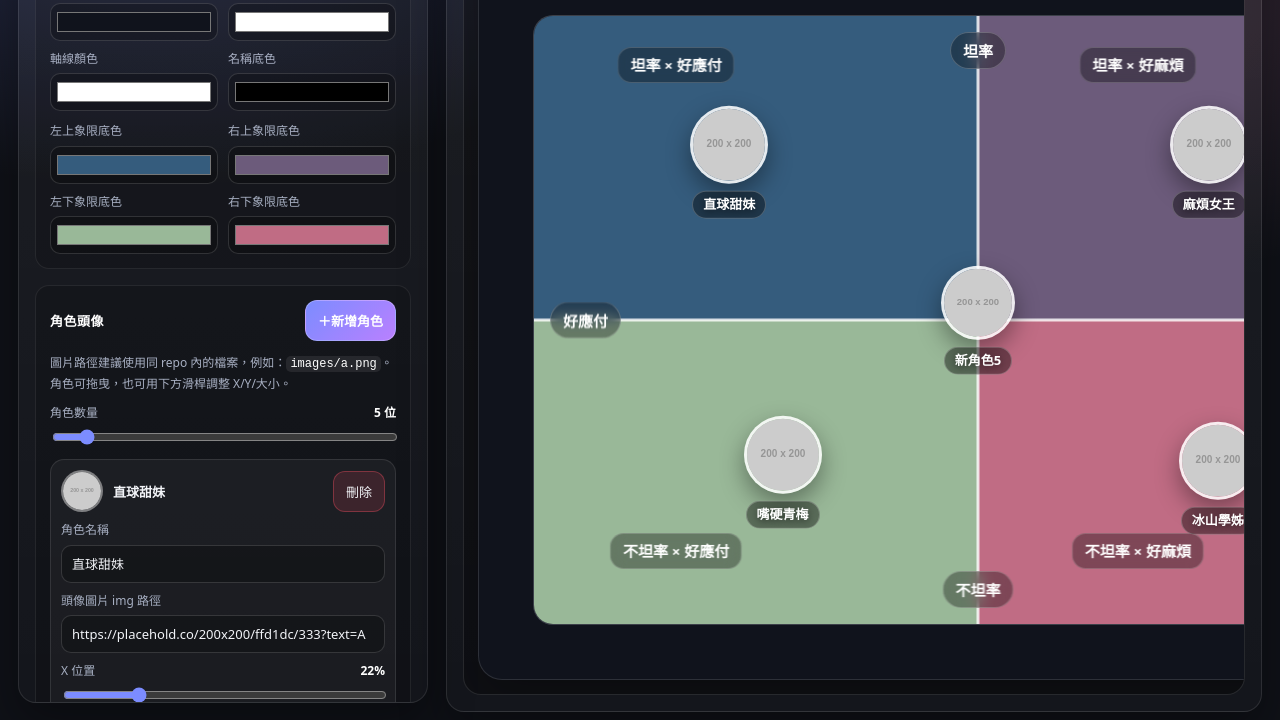
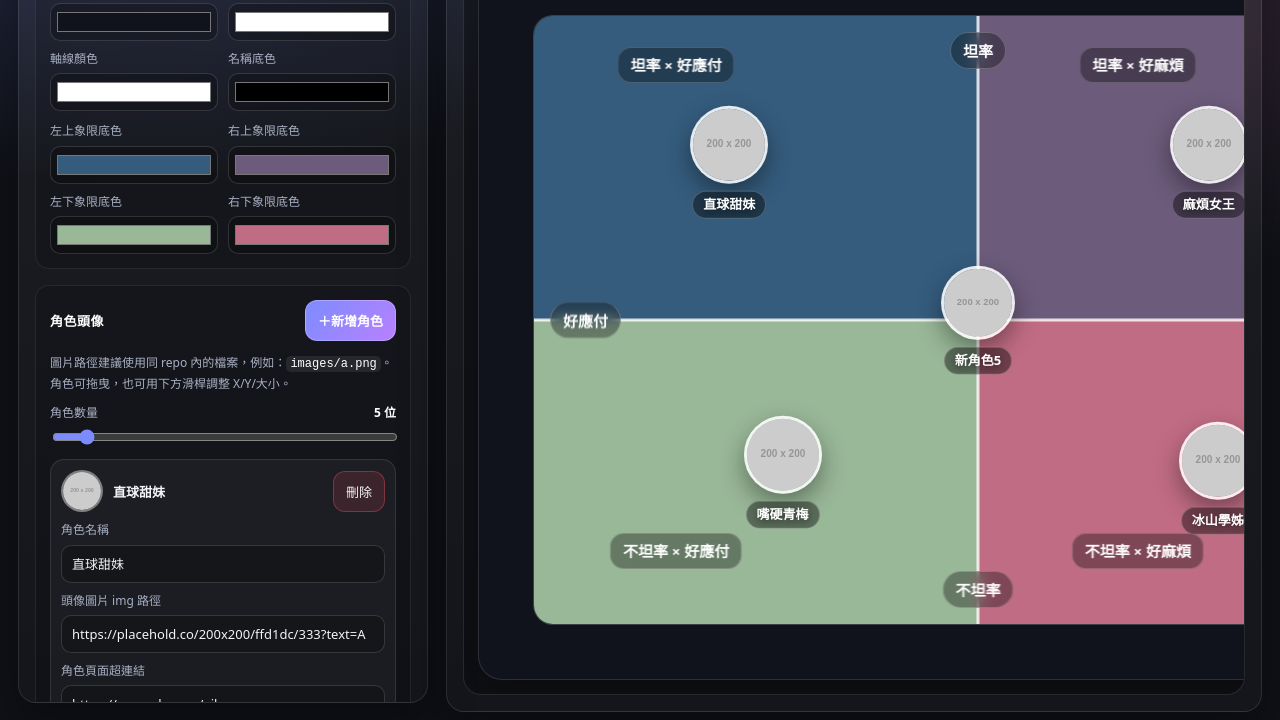
Before and after one commit to Gentuoman/4q_generate, a plain HTML site: page index.html in a window 1280 px wide. Both pictures are taken after a click on the button "＋新增角色". Shown: the part 185-905 px from the top of the page. Drawn offline with nearby package versions, Linux system fonts and the light colour scheme; placeholder pictures from the web are drawn by us.

Commit message:
Update index.html

```diff
--- a/index.html
+++ b/index.html
@@ -433,6 +433,8 @@
       cursor:grab;
       user-select:none;
       touch-action:none;
+      text-decoration:none;
+      color:inherit;
     }
 
     .roleToken:active{ cursor:grabbing; }
@@ -775,10 +777,10 @@
         qBR:{text:'不坦率 × 好麻煩', x:68, y:88}
       },
       roles:[
-        {id:uid(), name:'直球甜妹', img:'https://placehold.co/200x200/ffd1dc/333?text=A', x:22, y:24, size:78},
-        {id:uid(), name:'麻煩女王', img:'https://placehold.co/200x200/cdb4db/333?text=B', x:76, y:24, size:78},
-        {id:uid(), name:'嘴硬青梅', img:'https://placehold.co/200x200/bde0fe/333?text=C', x:28, y:75, size:78},
-        {id:uid(), name:'冰山學姊', img:'https://placehold.co/200x200/ffc8dd/333?text=D', x:77, y:76, size:78}
+        {id:uid(), name:'直球甜妹', img:'https://placehold.co/200x200/ffd1dc/333?text=A', link:'https://example.com/aika', x:22, y:24, size:78},
+        {id:uid(), name:'麻煩女王', img:'https://placehold.co/200x200/cdb4db/333?text=B', link:'https://example.com/mina', x:76, y:24, size:78},
+        {id:uid(), name:'嘴硬青梅', img:'https://placehold.co/200x200/bde0fe/333?text=C', link:'https://example.com/rin', x:28, y:75, size:78},
+        {id:uid(), name:'冰山學姊', img:'https://placehold.co/200x200/ffc8dd/333?text=D', link:'https://example.com/yuki', x:77, y:76, size:78}
       ]
     };
   }
@@ -913,11 +915,18 @@
     const board = $('board');
 
     state.roles.forEach(role => {
-      const token = document.createElement('div');
+      const token = document.createElement(role.link ? 'a' : 'div');
       token.className = 'roleToken';
       token.dataset.id = role.id;
       token.style.left = clamp(role.x,0,100) + '%';
       token.style.top = clamp(role.y,0,100) + '%';
+
+      if(role.link){
+        token.href = role.link;
+        token.target = '_blank';
+        token.rel = 'noopener noreferrer';
+        token.title = `開啟角色頁面：${role.name}`;
+      }
 
       const imgBox = document.createElement('div');
       imgBox.className = 'roleImg';
@@ -972,6 +981,11 @@
         </div>
 
         <div class="field">
+          <label>角色頁面超連結</label>
+          <input type="text" data-field="link" value="${escapeAttr(role.link || '')}" placeholder="https://example.com/character">
+        </div>
+
+        <div class="field">
           <label class="rangeLabel">X 位置 <span data-value="x" class="rangeValue">${formatNum(role.x)}%</span></label>
           <input type="range" min="0" max="100" step="0.1" data-field="x" value="${role.x}">
         </div>
@@ -994,6 +1008,7 @@
 
       const nameInput = card.querySelector('input[data-field="name"]');
       const imgInput = card.querySelector('input[data-field="img"]');
+      const linkInput = card.querySelector('input[data-field="link"]');
       const xInput = card.querySelector('input[data-field="x"]');
       const yInput = card.querySelector('input[data-field="y"]');
       const sizeInput = card.querySelector('input[data-field="size"]');
@@ -1007,6 +1022,11 @@
       imgInput.addEventListener('input', () => {
         role.img = imgInput.value;
         card.querySelector('.miniAvatar img').src = role.img;
+        renderRoleTokens();
+      });
+
+      linkInput.addEventListener('input', () => {
+        role.link = linkInput.value.trim();
         renderRoleTokens();
       });
 
@@ -1100,6 +1120,7 @@
           id:uid(),
           name:`新角色${i + 1}`,
           img:`https://placehold.co/200x200/eeeeee/333?text=${i + 1}`,
+          link:'',
           x:50,
           y:50,
           size:74
@@ -1123,6 +1144,7 @@
       id:uid(),
       name:`新角色${nextNumber}`,
       img:`https://placehold.co/200x200/eeeeee/333?text=${nextNumber}`,
+      link:'',
       x:50,
       y:50,
       size:74
@@ -1248,7 +1270,9 @@
         'flex-direction:column',
         'align-items:center',
         'gap:7px',
-        'user-select:none'
+        'user-select:none',
+        'text-decoration:none',
+        'color:inherit'
       ].join(';');
 
       const imgBoxStyle = [
@@ -1284,7 +1308,13 @@
         'text-shadow:0 .125rem .5rem rgba(0,0,0,.5)'
       ].join(';');
 
-      return `<div style="${tokenStyle}"><div style="${imgBoxStyle}"><img src="${escapeAttr(role.img)}" alt="${escapeAttr(role.name)}" style="${imgStyle}"></div><span style="${nameStyle}">${escapeHtml(role.name)}</span></div>`;
+      const inner = `<div style="${imgBoxStyle}"><img src="${escapeAttr(role.img)}" alt="${escapeAttr(role.name)}" style="${imgStyle}"></div><span style="${nameStyle}">${escapeHtml(role.name)}</span>`;
+
+      if(role.link){
+        return `<a href="${escapeAttr(role.link)}" target="_blank" rel="noopener noreferrer" style="${tokenStyle}">${inner}</a>`;
+      }
+
+      return `<div style="${tokenStyle}">${inner}</div>`;
     }).join('');
 
     return `<div style="${rootStyle}"><div style="${titleStyle}">${escapeHtml(state.title)}</div><div style="${boardStyle}"><div style="${quadBase};left:0;top:0;background:${c.qTL}"></div><div style="${quadBase};right:0;top:0;background:${c.qTR}"></div><div style="${quadBase};left:0;bottom:0;background:${c.qBL}"></div><div style="${quadBase};right:0;bottom:0;background:${c.qBR}"></div><div style="${axisVStyle}"></div><div style="${axisHStyle}"></div><span style="${axisNameBase};left:16px;top:50%;transform:translateY(-50%)">${escapeHtml(state.axes.xLeft)}</span><span style="${axisNameBase};right:16px;top:50%;transform:translateY(-50%)">${escapeHtml(state.axes.xRight)}</span><span style="${axisNameBase};left:50%;top:16px;transform:translateX(-50%)">${escapeHtml(state.axes.yTop)}</span><span style="${axisNameBase};left:50%;bottom:16px;transform:translateX(-50%)">${escapeHtml(state.axes.yBottom)}</span><span style="${quadNameBase};left:${clamp(q.qTL.x,0,100)}%;top:${clamp(q.qTL.y,0,100)}%">${escapeHtml(q.qTL.text)}</span><span style="${quadNameBase};left:${clamp(q.qTR.x,0,100)}%;top:${clamp(q.qTR.y,0,100)}%">${escapeHtml(q.qTR.text)}</span><span style="${quadNameBase};left:${clamp(q.qBL.x,0,100)}%;top:${clamp(q.qBL.y,0,100)}%">${escapeHtml(q.qBL.text)}</span><span style="${quadNameBase};left:${clamp(q.qBR.x,0,100)}%;top:${clamp(q.qBR.y,0,100)}%">${escapeHtml(q.qBR.text)}</span>${roleHtml}</div></div>`;
```
